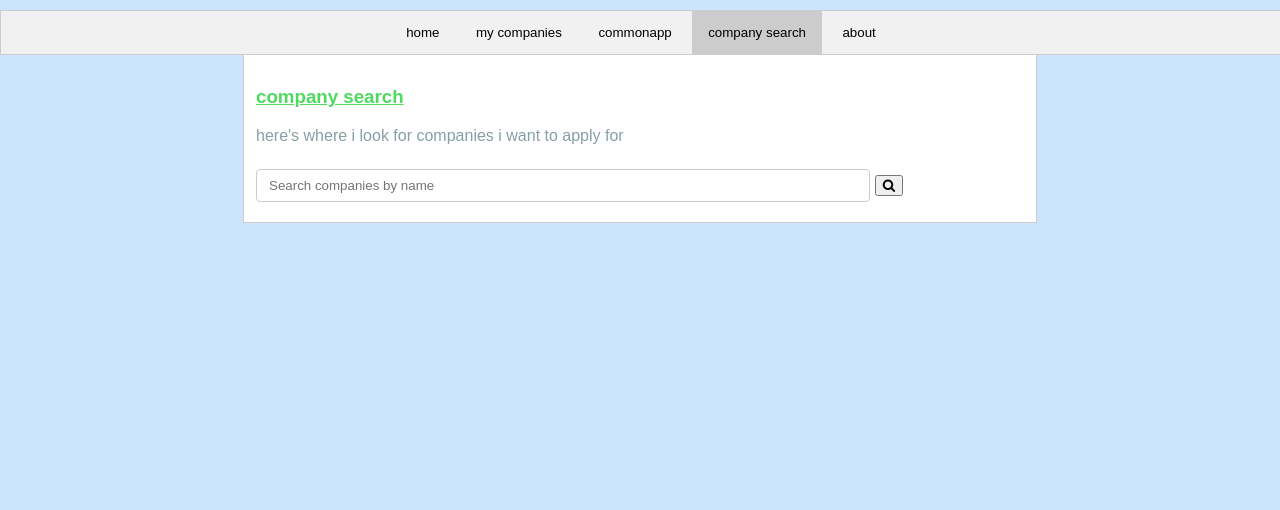
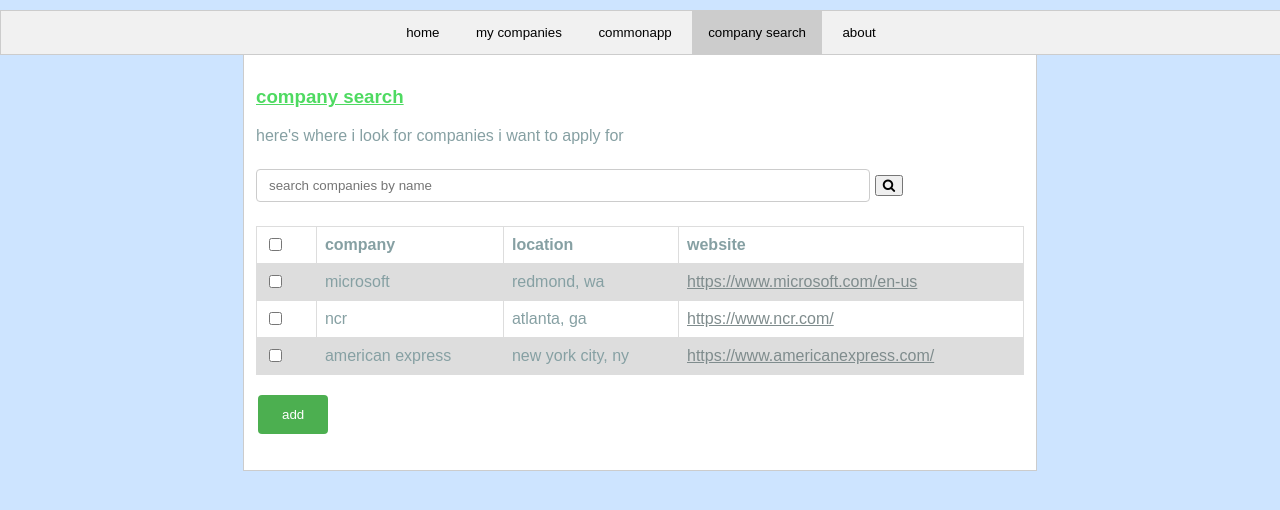
Before and after one commit to AngiSusu/internboat, a plain HTML site: page index.html in a window 1280 px wide. Both pictures are taken after a click on the button "company search". Shown: the part 156-666 px from the top of the page. Drawn offline with Linux system fonts and the light colour scheme; a web font is replaced by a local one.

Commit message:
added table to company search tab

```diff
--- a/index.html
+++ b/index.html
@@ -236,6 +236,23 @@
     animation: fadeEffect 1s;
     width: 90%
 }
+
+table {
+    border: 1px solid #ccc;
+    border-radius: 4px;
+    border-collapse: collapse;
+    width: 100%;
+}
+
+td, th {
+    border: 1px solid #dddddd;
+    text-align: left;
+    padding: 8px;
+}
+
+tr:nth-child(even) {
+    background-color: #dddddd;
+}
 </style>
 </head>
 <body>
@@ -421,8 +438,35 @@
     <div id="companysearch" class="tabcontent">
       <h3>company search</h3>
       <p>here's where i look for companies i want to apply for</p>
-      <input type="text" placeholder="Search companies by name">
-      <button type="submit"><i class="fa fa-search"></i></button>
+      <p><input type="text" placeholder="search companies by name">
+      <button type="submit"><i class="fa fa-search"></i></button></p>
+      <p><table>
+        <tr>
+          <th><input type="checkbox" name="check" id="selectall" onclick="selectAll()"/>    &nbsp;   </th>
+          <th>company</th>
+          <th>location</th>
+          <th>website</th>
+        </tr>
+        <tr>
+          <td><input type="checkbox" name="check" id="sel1"/>    &nbsp;   </td>
+          <td>microsoft</td>
+          <td>redmond, wa</td>
+          <td><a href="https://www.microsoft.com/en-us">https://www.microsoft.com/en-us</a></td>
+        </tr>
+        <tr>
+          <td><input type="checkbox" name="check" id="sel2"/>    &nbsp;   </td>
+          <td>ncr</td>
+          <td>atlanta, ga</td>
+          <td><a href="https://www.ncr.com/">https://www.ncr.com/</a></td>
+        </tr>
+        <tr>
+          <td><input type="checkbox" name="check" id="sel3"/>    &nbsp;   </td>
+          <td>american express</td>
+          <td>new york city, ny</td>
+          <td><a href="https://www.americanexpress.com/">https://www.americanexpress.com/</a></td>
+        </tr>
+      </table></p>
+      <p><input type="submit" value="add"></p>
     </div>
 
     <div id="about" class="tabcontent">
@@ -529,6 +573,19 @@
       document.getElementById("experience").click();
       modal.style.display = 'none'; // close modal
     }
+
+    function selectAll() {
+      var checkboxes = document.getElementsByName("check");
+      if (document.getElementById("selectall").checked) { // select all
+        for (i = 0; i < checkboxes.length; i++) {
+          checkboxes[i].checked = true;
+        }
+      } else {  // deselect all
+        for (i = 0; i < checkboxes.length; i++) {
+          checkboxes[i].checked = false;
+        }
+      }
+    }
     </script>
 </body>
 </html>
```
